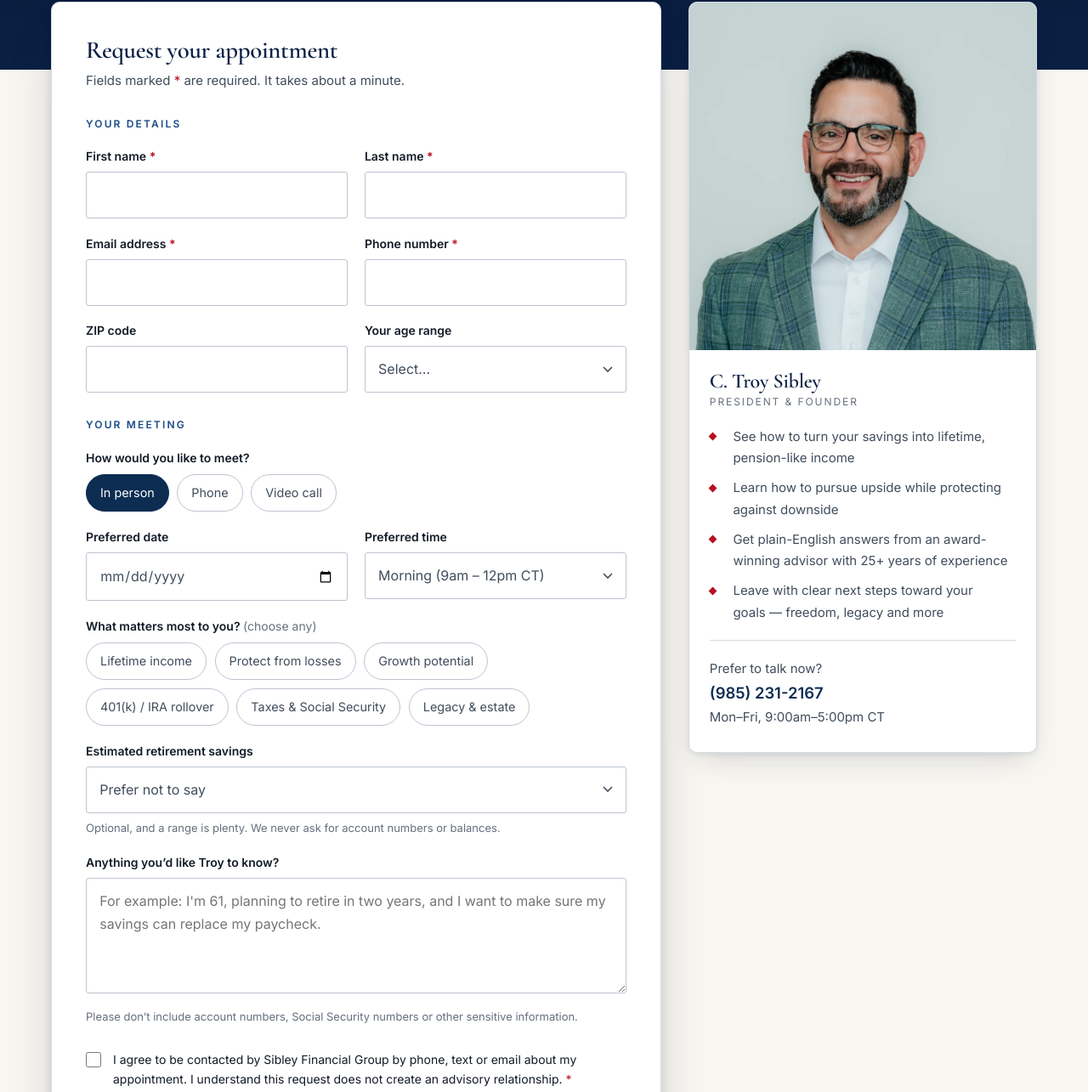
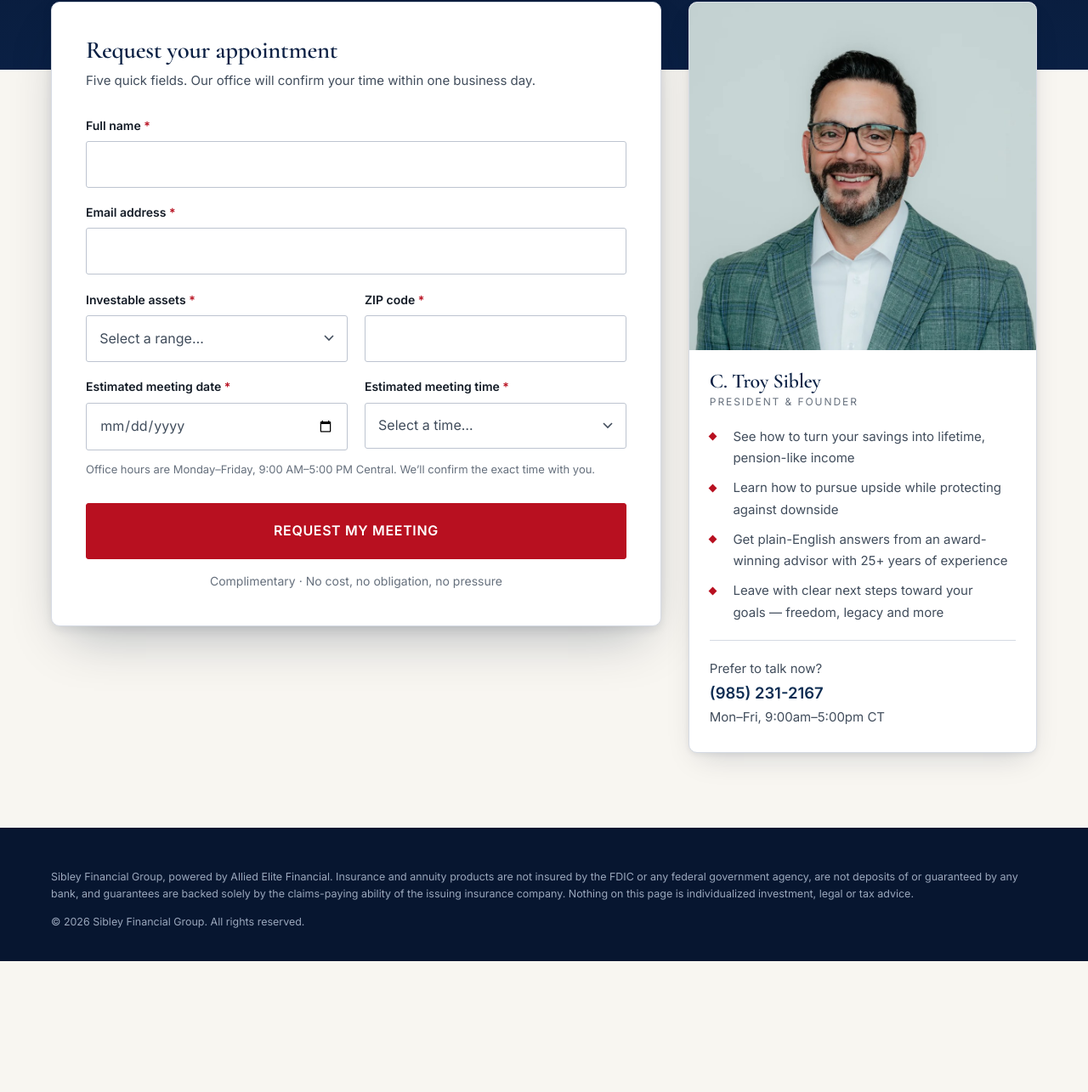
Before and after one commit to BernardTeamCerium/SFGRetirement, a plain HTML site: page book.html in a window 1280 px wide. Shown: the part 358-1643 px from the top of the page at 85% size. After the commit the page ends 1489 px from the top, so only its background shows below. Drawn offline with nearby package versions, Linux system fonts and the light colour scheme.

Commit message:
Simplify booking form to name, email, investable assets, ZIP and meeting time
Co-Authored-By: Claude Opus 5.5 <noreply@anthropic.com>
Claude-Session: https://claude.ai/code/session_01AfSnNBgswwuYC2yeEQJ7wY

```diff
--- a/assets/js/landing.js
+++ b/assets/js/landing.js
@@ -32,7 +32,7 @@
   if (!form) return;
 
   // Earliest selectable date is tomorrow
-  var dateInput = form.querySelector('#preferred_date');
+  var dateInput = form.querySelector('#meeting_date');
   if (dateInput) {
     var t = new Date(); t.setDate(t.getDate() + 1);
     dateInput.min = t.toISOString().slice(0, 10);
@@ -51,7 +51,12 @@
       if (f.type === 'checkbox' && !f.checked) msg = 'Please confirm to continue.';
       else if (f.type !== 'checkbox' && !f.value.trim()) msg = 'This field is required.';
       else if (f.type === 'email' && !/^[^\s@]+@[^\s@]+\.[^\s@]+$/.test(f.value)) msg = 'Please enter a valid email address.';
-      else if (f.type === 'tel' && f.value.replace(/\D/g, '').length < 10) msg = 'Please enter a 10-digit phone number.';
+      else if (f.id === 'zip' && !/^\d{5}(-\d{4})?$/.test(f.value.trim())) msg = 'Please enter a 5-digit ZIP code.';
+      else if (f.type === 'date') {
+        var d = new Date(f.value + 'T12:00:00');
+        if (f.min && f.value < f.min) msg = 'Please choose a date after today.';
+        else if (d.getDay() === 0 || d.getDay() === 6) msg = 'Please choose a weekday (Monday to Friday).';
+      }
       setError(f, msg);
       if (msg) { ok = false; first = first || f; }
     });
--- a/book.html
+++ b/book.html
@@ -43,123 +43,68 @@
     <form class="form-card" id="booking-form" name="book-troy" method="POST"
           action="thank-you.html"
           data-netlify="true" data-netlify-honeypot="company_website" novalidate>
-      <!-- Submissions are handled by Netlify Forms (form name: "book-troy")
-           and appear under Forms in the Netlify dashboard. Add a notification
-           email there so new bookings reach the office. -->
+      <!-- Netlify Forms: this form registers as "book-troy" on deploy.
+           Submissions appear under Forms in the Netlify dashboard; add a
+           notification email there so new requests reach the office. -->
       <input type="hidden" name="form-name" value="book-troy">
-      <input type="hidden" name="source" value="Troy Sibley video landing page">
 
       <h2>Request your appointment</h2>
-      <p>Fields marked <span class="req">*</span> are required. It takes about a minute.</p>
+      <p>Five quick fields. Our office will confirm your time within one business day.</p>
 
-      <fieldset class="fieldset">
-        <legend>Your details</legend>
-        <div class="grid">
-          <div class="field">
-            <label for="first_name">First name <span class="req" aria-hidden="true">*</span></label>
-            <input type="text" id="first_name" name="first_name" autocomplete="given-name" required>
-            <p class="field__error" id="first_name-error" aria-live="polite"></p>
+      <div class="grid" style="margin-top:1.75rem">
+        <div class="field field--full">
+          <label for="full_name">Full name <span class="req" aria-hidden="true">*</span></label>
+          <input type="text" id="full_name" name="full_name" autocomplete="name" required>
+          <p class="field__error" id="full_name-error" aria-live="polite"></p>
         </div>
-          <div class="field">
-            <label for="last_name">Last name <span class="req" aria-hidden="true">*</span></label>
-            <input type="text" id="last_name" name="last_name" autocomplete="family-name" required>
-            <p class="field__error" id="last_name-error" aria-live="polite"></p>
-          </div>
-          <div class="field">
+        <div class="field field--full">
           <label for="email">Email address <span class="req" aria-hidden="true">*</span></label>
           <input type="email" id="email" name="email" autocomplete="email" required>
           <p class="field__error" id="email-error" aria-live="polite"></p>
         </div>
         <div class="field">
-            <label for="phone">Phone number <span class="req" aria-hidden="true">*</span></label>
-            <input type="tel" id="phone" name="phone" autocomplete="tel" inputmode="tel" required>
-            <p class="field__error" id="phone-error" aria-live="polite"></p>
+          <label for="investable_assets">Investable assets <span class="req" aria-hidden="true">*</span></label>
+          <select id="investable_assets" name="investable_assets" required>
+            <option value="">Select a range&hellip;</option>
+            <option value="Under $100,000">Under $100,000</option>
+            <option value="$100,000 - $250,000">$100,000 &ndash; $250,000</option>
+            <option value="$250,000 - $500,000">$250,000 &ndash; $500,000</option>
+            <option value="$500,000 - $1M">$500,000 &ndash; $1M</option>
+            <option value="$1M+">$1M+</option>
+          </select>
+          <p class="field__error" id="investable_assets-error" aria-live="polite"></p>
         </div>
         <div class="field">
-            <label for="zip">ZIP code</label>
-            <input type="text" id="zip" name="zip" autocomplete="postal-code" inputmode="numeric" maxlength="10">
+          <label for="zip">ZIP code <span class="req" aria-hidden="true">*</span></label>
+          <input type="text" id="zip" name="zip" autocomplete="postal-code" inputmode="numeric" maxlength="10" pattern="\d{5}(-\d{4})?" required>
+          <p class="field__error" id="zip-error" aria-live="polite"></p>
         </div>
         <div class="field">
-            <label for="age">Your age range</label>
-            <select id="age" name="age_range">
-              <option value="">Select&hellip;</option>
-              <option>Under 50</option>
-              <option>50&ndash;54</option>
-              <option>55&ndash;59</option>
-              <option>60&ndash;64</option>
-              <option>65&ndash;69</option>
-              <option>70+</option>
-            </select>
-          </div>
-        </div>
-      </fieldset>
-
-      <fieldset class="fieldset">
-        <legend>Your meeting</legend>
-        <div class="grid">
-          <div class="field field--full">
-            <span style="display:block;font-size:.875rem;font-weight:600;color:var(--ink);margin-bottom:.5rem">How would you like to meet?</span>
-            <div class="choices" role="radiogroup" aria-label="Meeting format">
-              <label class="choice"><input type="radio" name="meeting_format" value="In person (Mandeville office)" checked><span>In person</span></label>
-              <label class="choice"><input type="radio" name="meeting_format" value="Phone call"><span>Phone</span></label>
-              <label class="choice"><input type="radio" name="meeting_format" value="Video call"><span>Video call</span></label>
-            </div>
+          <label for="meeting_date">Estimated meeting date <span class="req" aria-hidden="true">*</span></label>
+          <input type="date" id="meeting_date" name="meeting_date" required>
+          <p class="field__error" id="meeting_date-error" aria-live="polite"></p>
         </div>
         <div class="field">
-            <label for="preferred_date">Preferred date</label>
-            <input type="date" id="preferred_date" name="preferred_date">
+          <label for="meeting_time">Estimated meeting time <span class="req" aria-hidden="true">*</span></label>
+          <select id="meeting_time" name="meeting_time" required>
+            <option value="">Select a time&hellip;</option>
+            <option>9:00 AM</option>
+            <option>10:00 AM</option>
+            <option>11:00 AM</option>
+            <option>12:00 PM</option>
+            <option>1:00 PM</option>
+            <option>2:00 PM</option>
+            <option>3:00 PM</option>
+            <option>4:00 PM</option>
+          </select>
+          <p class="field__error" id="meeting_time-error" aria-live="polite"></p>
         </div>
-          <div class="field">
-            <label for="preferred_time">Preferred time</label>
-            <select id="preferred_time" name="preferred_time">
-              <option>Morning (9am &ndash; 12pm CT)</option>
-              <option>Afternoon (12pm &ndash; 5pm CT)</option>
-              <option>Flexible / whatever works</option>
-            </select>
+        <p class="field__hint field--full" style="margin-top:-.4rem">Office hours are Monday&ndash;Friday, 9:00 AM&ndash;5:00 PM Central. We&rsquo;ll confirm the exact time with you.</p>
       </div>
-          <div class="field field--full">
-            <span style="display:block;font-size:.875rem;font-weight:600;color:var(--ink);margin-bottom:.5rem">What matters most to you? <span style="font-weight:400;color:var(--ink-mute)">(choose any)</span></span>
-            <div class="choices">
-              <label class="choice"><input type="checkbox" name="goals" value="Lifetime income / pension"><span>Lifetime income</span></label>
-              <label class="choice"><input type="checkbox" name="goals" value="Protection from market losses"><span>Protect from losses</span></label>
-              <label class="choice"><input type="checkbox" name="goals" value="Growth potential"><span>Growth potential</span></label>
-              <label class="choice"><input type="checkbox" name="goals" value="401(k) / IRA rollover"><span>401(k) / IRA rollover</span></label>
-              <label class="choice"><input type="checkbox" name="goals" value="Tax & Social Security"><span>Taxes &amp; Social Security</span></label>
-              <label class="choice"><input type="checkbox" name="goals" value="Legacy & estate"><span>Legacy &amp; estate</span></label>
-            </div>
-          </div>
-          <div class="field field--full">
-            <label for="assets">Estimated retirement savings</label>
-            <select id="assets" name="estimated_assets">
-              <option value="">Prefer not to say</option>
-              <option>Under $250,000</option>
-              <option>$250,000 &ndash; $500,000</option>
-              <option>$500,000 &ndash; $1 million</option>
-              <option>$1 million &ndash; $2.5 million</option>
-              <option>$2.5 million or more</option>
-            </select>
-            <p class="field__hint">Optional, and a range is plenty. We never ask for account numbers or balances.</p>
-          </div>
-          <div class="field field--full">
-            <label for="message">Anything you&rsquo;d like Troy to know?</label>
-            <textarea id="message" name="message" rows="4"
-              placeholder="For example: I'm 61, planning to retire in two years, and I want to make sure my savings can replace my paycheck."></textarea>
-            <p class="field__hint">Please don&rsquo;t include account numbers, Social Security numbers or other sensitive information.</p>
-          </div>
-        </div>
-      </fieldset>
 
       <div class="visually-hidden" aria-hidden="true">
         <label for="company_website">Leave this field blank</label>
         <input type="text" id="company_website" name="company_website" tabindex="-1" autocomplete="off">
-      </div>
-
-      <div class="field" style="margin-top:1.75rem">
-        <label class="consent" for="consent">
-          <input type="checkbox" id="consent" name="consent" required>
-          <span>I agree to be contacted by Sibley Financial Group by phone, text or email about my appointment. I understand this request does not create an advisory relationship. <span class="req" aria-hidden="true">*</span></span>
-        </label>
-        <p class="field__error" id="consent-error" aria-live="polite"></p>
       </div>
 
       <div style="margin-top:1.75rem">
```
Also changed, not shown: 1 other file. Lines whose indentation alone changed are shown as unchanged.
